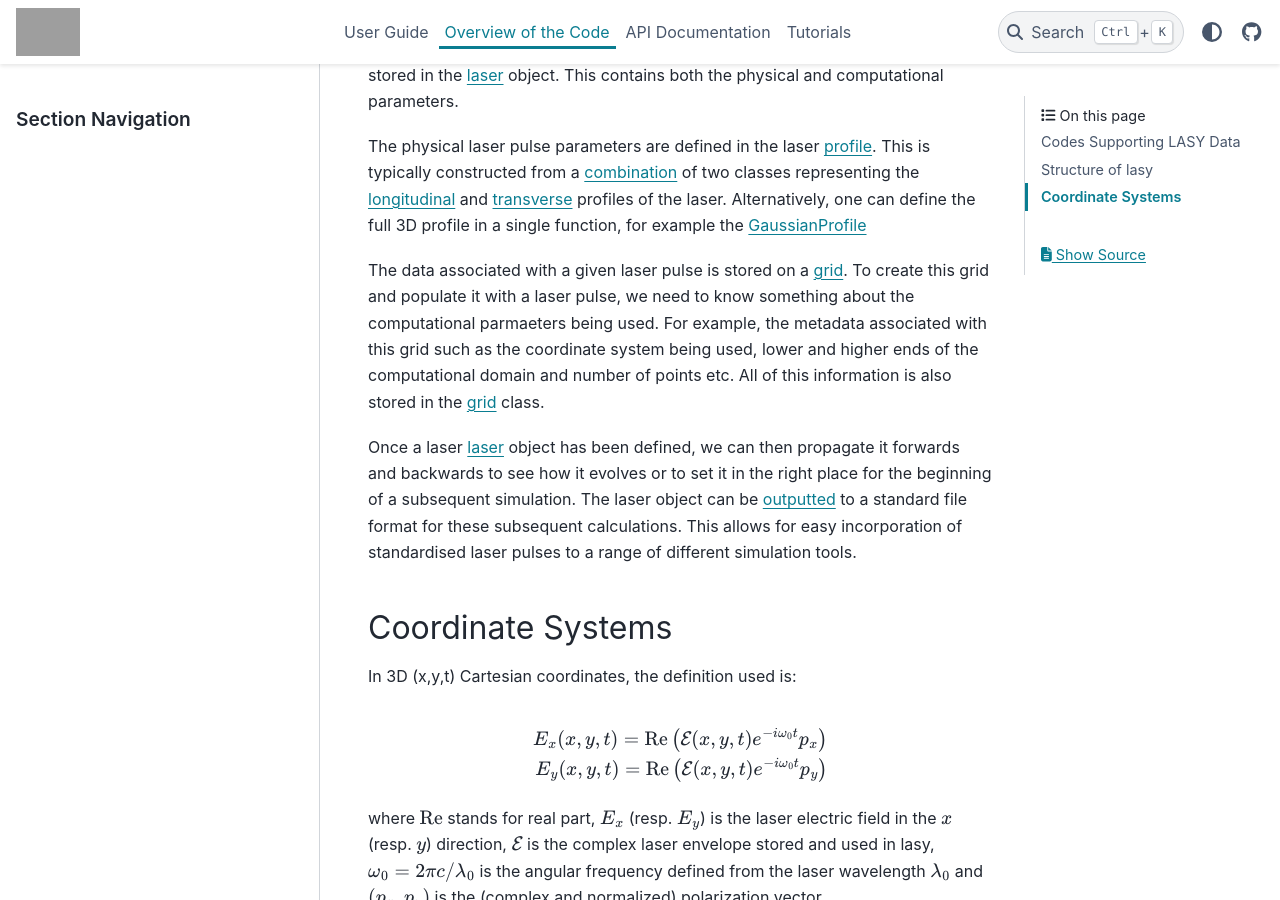
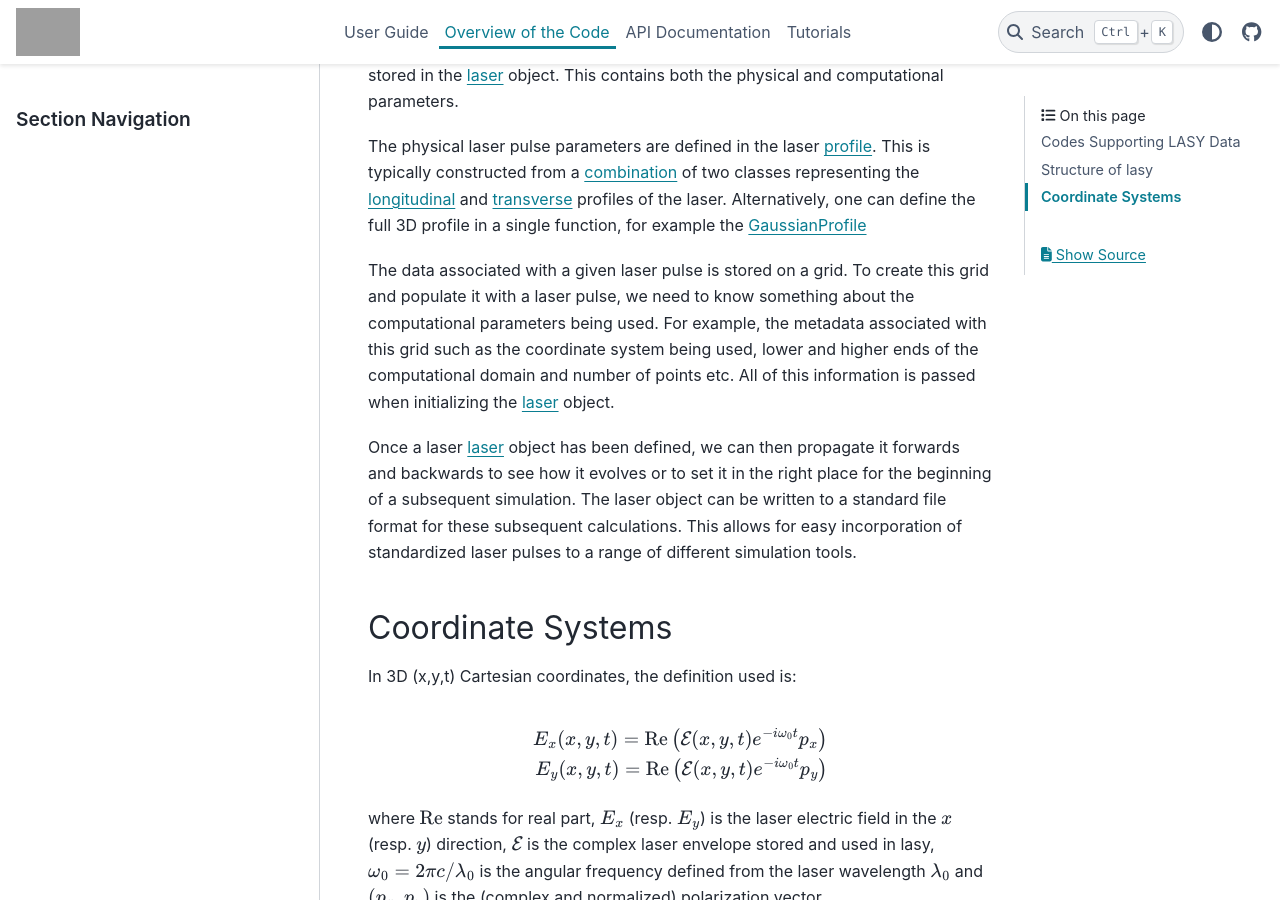
Before and after one commit to LASY-org/lasy, a Sphinx documentation site: the page built from docs/source/code_overview/index.rst, in a window 1280 px wide and 900 px high, scrolled down 690 px. Built offline with Sphinx 7.4.7 and the PyData theme 0.15.4, drawn with Linux system fonts in a browser that asks for light colours; grey boxes are pictures that could not be loaded.

Commit message:
Remove grid from documentation

```diff
--- a/docs/source/code_overview/grid.rst
+++ /dev/null
@@ -1,5 +0,0 @@
-Grid
-====
-
-.. autoclass:: lasy.utils.grid.Grid
-    :members:
--- a/docs/source/code_overview/index.rst
+++ b/docs/source/code_overview/index.rst
@@ -27,13 +27,12 @@ The physical laser pulse parameters are defined in the laser :doc:`profile <../a
 This is typically constructed from a :doc:`combination <../api/profiles/combined_profile>` of two classes representing the :doc:`longitudinal <../api/profiles/longitudinal/index>` and :doc:`transverse <../api/profiles/transverse/index>` profiles of the laser.
 Alternatively, one can define the full 3D profile in a single function, for example the :doc:`GaussianProfile <../api/profiles/gaussian>`
 
-The data associated with a given laser pulse is stored on a :doc:`grid <../code_overview/grid>`.
-To create this grid and populate it with a laser pulse, we need to know something about the computational parmaeters being used.
+The data associated with a given laser pulse is stored on a grid. To create this grid and populate it with a laser pulse, we need to know something about the computational parameters being used.
 For example, the metadata associated with this grid such as the coordinate system being used, lower and higher ends of the computational domain and number of points etc.
-All of this information is also stored in the :doc:`grid <../code_overview/grid>` class.
+All of this information is passed when initializing the :doc:`laser <../api/laser>` object.
 
 Once a laser :doc:`laser <../api/laser>` object has been defined, we can then propagate it forwards and backwards to see how it evolves or to set it in the right place for the beginning of a subsequent simulation.
-The laser object can be :doc:`outputted <../code_overview/openpmd_output>` to a standard file format for these subsequent calculations. This allows for easy incorporation of standardised laser pulses to a range of different simulation tools.
+The laser object can be written to a standard file format for these subsequent calculations. This allows for easy incorporation of standardized laser pulses to a range of different simulation tools.
 
 Coordinate Systems
 ##################
--- a/docs/source/code_overview/openpmd_output.rst
+++ /dev/null
@@ -1,4 +0,0 @@
-openPMD Output
-==============
-
-.. autofunction:: lasy.utils.openpmd_output.write_to_openpmd_file
```
